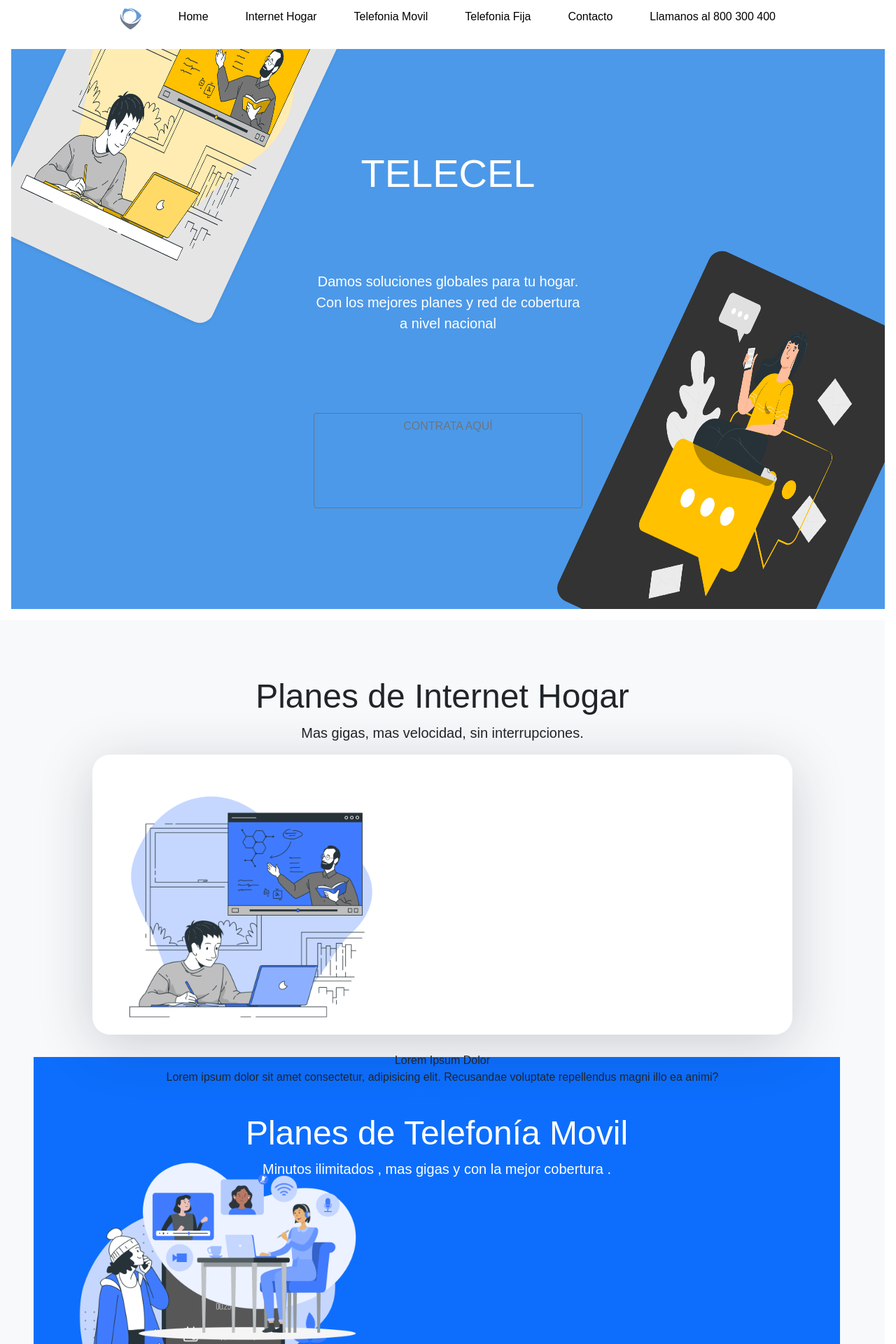
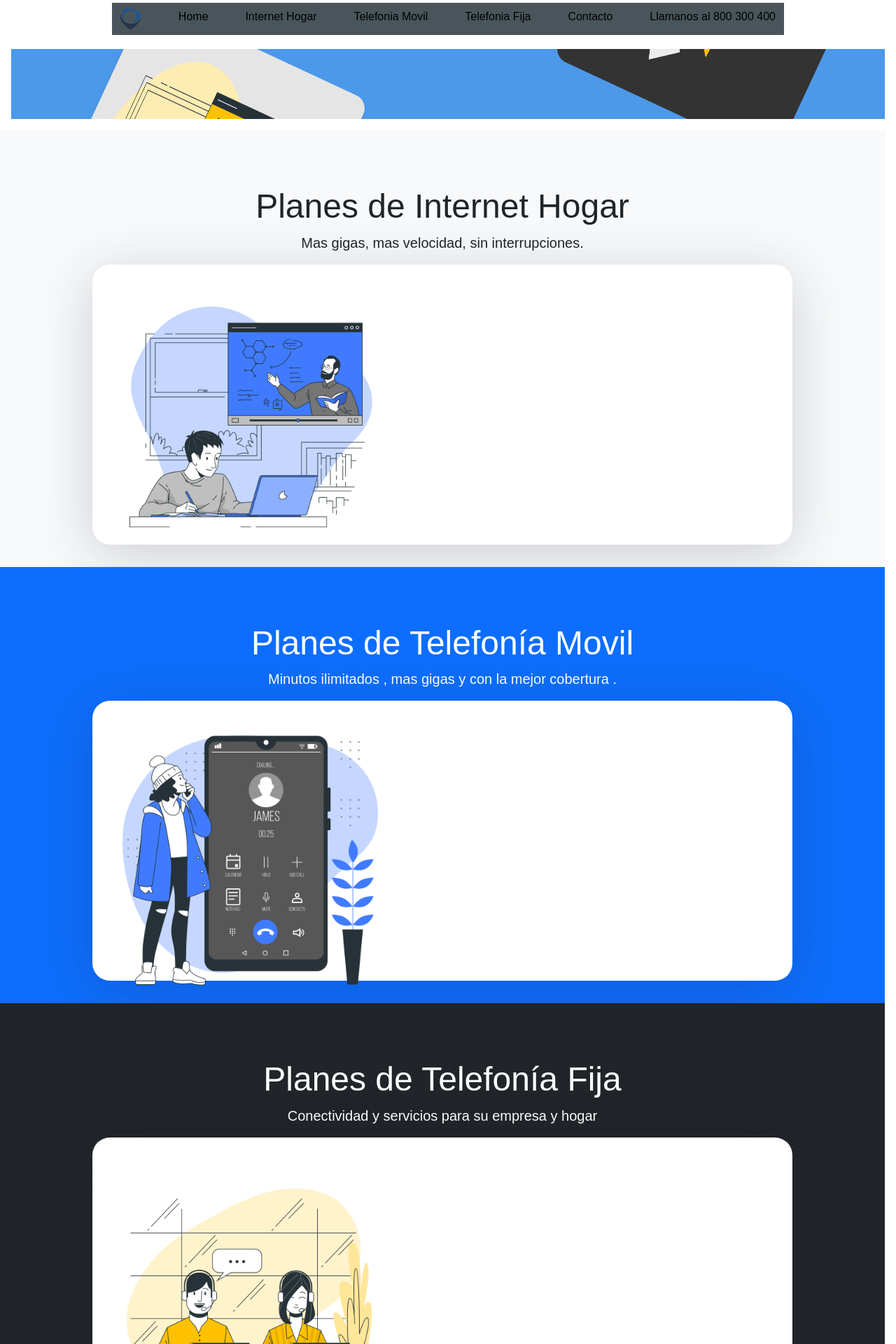
Before and after one commit to vecarope/empresa, a Django app: page / in a window 1280 px wide. Shown: the top 1920 px of the page at 70% size. Run offline with Django 4.2, Linux system fonts and the light colour scheme; some libraries are stand-ins or nearby versions.

Commit message:
cards/index/button

```diff
--- a/app/static/app/style.css
+++ b/app/static/app/style.css
@@ -10,7 +10,7 @@
 .card1{
     background-color:#4C99E9;
     color:#fff;
-    min-height: 100vh;
+    height:100px;
     display: flex;
 }
 
@@ -33,9 +33,8 @@ nav .container{
 
 .container {
     max-width: 960px;
+    background-color:#49555b;
 }
-
-
 
 .site-header {
     background-color:#fff;
@@ -68,6 +67,11 @@ nav .container{
 
 
 }
+
+button {
+  height:10px;
+}
+
 .product-device{
     position: absolute;
     right: 2%;
@@ -102,9 +106,14 @@ nav .container{
   .flex-equal > * {
     flex: 1;
 }
+
+
 @media (min-width: 768px) {
     .flex-md-equal > * {
     flex: 1;
+    }
+    .product-device {
+      display:hidden;
     }
 }
 
@@ -113,6 +122,9 @@ nav .container{
 @media (min-width: 768px) {
     .bd-placeholder-img-lg {
     font-size: 3.5rem;
+    }
+    .product-device {
+      display:hidden;
     }
 }
 
@@ -147,202 +159,8 @@ nav .container{
         height: 350px;
 }
 
-&__item {
-    display: flex;
-    align-items: center;
 
 @media screen and (max-width: 768px) {
     flex-direction: column;
 }
-
-    &.swiper-slide-active {
-    .blog-slider__img {
-        img {
-        opacity: 1;
-        transition-delay: .3s;
-        }
 }
-    .blog-slider__content {
-        > * {
-
-        opacity: 1;
-        transform: none;
-
-    @for $i from 0 to 15 {
-        &:nth-child(#{$i + 1}) {
-          transition-delay: $i * 0.1 + 0.3s;
-        }
-    }
-
-    }
-    }
-    }
-}
-
-&__img {
-     // width: 40%;
-    width: 300px;
-    flex-shrink: 0;
-    height: 300px;
-    background-image: linear-gradient(147deg, #fe8a39 0%, #fd3838 74%);
-    box-shadow: 4px 13px 30px 1px rgba(252, 56, 56, 0.2);
-    border-radius: 20px;
-    transform: translateX(-80px);
-    overflow: hidden;
-
-    &:after {
-    content: '';
-    position: absolute;
-    top: 0;
-    left: 0;
-    width: 100%;
-    height: 100%;
-    background-image: linear-gradient(147deg, #fe8a39 0%, #fd3838 74%);
-    border-radius: 20px;
-    opacity: 0.8;
-}
-
-    img {
-      width: 100%;
-    height: 100%;
-    object-fit: cover;
-      display: block;
-       opacity: 0;
-      border-radius: 20px;
-    transition: all .3s;
-    }
-
-
-    @media screen and (max-width: 992px) {
-      // width: 45%;
-    }
-    @media screen and (max-width: 768px) {
-    transform: translateY(-50%);
-      width: 90%;
-  }
-    @media screen and (max-width: 576px) {
-      width: 95%;
-    }
-     @media screen and (max-height: 500px) and (min-width: 992px) {
-        height: 270px;
-  }
-  }
-
-  &__content {
-    // width: 60%;
-    padding-right: 25px;
-    @media screen and (max-width: 992px) {
-      // width: 55%;
-    }
-    @media screen and (max-width: 768px) {
-          margin-top: -80px;
-    text-align: center;
-    padding: 0 30px;
-    }
-
-    @media screen and (max-width: 576px) {
-      padding: 0
-    }
-    > * {
-      opacity: 0;
-      transform: translateY(25px);
-      transition: all .4s;
-
-
-    }
-
-  }
-
-  &__code {
-    color: #7b7992;
-    margin-bottom: 15px;
-    display: block;
-    font-weight: 500;
-  }
-
-  &__title {
-    font-size: 24px;
-    font-weight: 700;
-    color: #0d0925;
-    margin-bottom: 20px;
-  }
-
-  &__text {
-    color: #4e4a67;
-    margin-bottom: 30px;
-    line-height: 1.5em;
-  }
-
-  &__button {
-        display: inline-flex;
-    background-image: linear-gradient(147deg, #fe8a39 0%, #fd3838 74%);
-    padding: 15px 35px;
-    border-radius: 50px;
-    color: #fff;
-    box-shadow: 0px 14px 80px rgba(252, 56, 56, 0.4);
-    text-decoration: none;
-    font-weight: 500;
-        justify-content: center;
-    text-align: center;
-    letter-spacing: 1px;
-    @media screen and (max-width: 576px) {
-      width: 100%;
-    }
-
-  }
-  .swiper-container-horizontal>.swiper-pagination-bullets, .swiper-pagination-custom, .swiper-pagination-fraction {
-    bottom: 10px;
-    left: 0;
-    width: 100%;
-
-}
-  &__pagination {
-   position: absolute;
-    z-index: 21;
-    right: 20px;
-    width: 11px!important;
-    text-align: center;
-    left: auto!important;
-    top: 50%;
-    bottom: auto!important;
-    transform: translateY(-50%);
-    @media screen and (max-width: 768px) {
-     transform: translateX(-50%);
-          left: 50%!important;
-      top: 205px;
-    width: 100%!important;
-    display: flex;
-    justify-content: center;
-    align-items: center;
-    }
-     &.swiper-pagination-bullets .swiper-pagination-bullet {
-    margin: 8px 0;
-       @media screen and (max-width: 768px) {
-         margin: 0 5px;
-       }
-}
-
-    .swiper-pagination-bullet {
-    width: 11px;
-    height: 11px;
-    display: block;
-    border-radius: 10px;
-    background: #062744;
-    opacity: 0.2;
-    transition: all .3s;
-    &-active {
-    opacity: 1;
-    background: #fd3838;
-    height: 30px;
-    box-shadow: 0px 0px 20px rgba(252, 56, 56, 0.3);
-
-        @media screen and (max-width: 768px) {
-          height: 11px;
-          width: 30px;
-        }
-}
-}
-
-  }
-
-}
--- a/app/templates/app/index.html
+++ b/app/templates/app/index.html
@@ -7,7 +7,7 @@
         <div class="col-md-5 p-lg-5 mx-auto my-5">
         <h1 class="display-4 fw-normal">TELECEL</h1>
         <p class="lead fw-normal">Damos soluciones globales para tu hogar.<br>Con los mejores planes y red de cobertura a nivel nacional</p>
-        <a class="btn btn-outline-secondary" href="/formulario/">CONTRATA AQUÍ</a>
+        <button class="btn btn-outline-secondary" href="/formulario/">CONTRATA AQUÍ</button>
         <img src="{% static 'app/media/ilus13.png'%}" class="product-device"/>
         <img src="{% static 'app/media/ilus4.png'%}" class="product-device product-device-2 shadow-sm d-none d-md-block" />
         </div>
@@ -17,53 +17,33 @@
         <div class="my-3 p-3">
         <h2 class="display-5">Planes de Internet Hogar </h2>
         <p class="lead">Mas gigas, mas velocidad, sin interrupciones.</p>
-
         <div class="blog-slider">
             <div class="blog-slider__wrp swiper-wrapper">
               <div class="blog-slider__item swiper-slide">
                 <div class="blog-slider__img">
                   <img src="{% static 'app/media/ilus5.png'%}" class='img1'/>
                 </div>
-                <div class="blog-slider__content">
-                  <div class="blog-slider__title">Lorem Ipsum Dolor</div>
-                  <div class="blog-slider__text">Lorem ipsum dolor sit amet consectetur, adipisicing elit. Recusandae voluptate repellendus magni illo ea animi? </div>
-                  <a href="#" class="blog-slider__button">READ MORE</a>
-                </div>
               </div>
-              <div class="blog-slider__item swiper-slide">
-                <div class="blog-slider__img">
-                  <img src="{% static 'app/media/ilus6.png'%}" class='img1'>
-                </div>
-                <div class="blog-slider__content">
-                  <div class="blog-slider__title">Lorem Ipsum Dolor2</div>
-                  <div class="blog-slider__text">Lorem ipsum dolor sit amet consectetur, adipisicing elit. Recusandae voluptate repellendus magni illo ea animi?</div>
-                  <a href="#" class="blog-slider__button">READ MORE</a>
-                </div>
-              </div>
-
-              <div class="blog-slider__item swiper-slide">
-                <div class="blog-slider__img">
-                  <img rc="{% static 'app/media/ilus4.png'%}" class='img1'>
-                </div>
-                <div class="blog-slider__content">
-                  <div class="blog-slider__title">Lorem Ipsum Dolor</div>
-                  <div class="blog-slider__text">Lorem ipsum dolor sit amet consectetur, adipisicing elit. Recusandae voluptate repellendus magni illo ea animi?</div>
-                  <a href="#" class="blog-slider__button">READ MORE</a>
-                </div>
-              </div>
-
             </div>
-            <div class="blog-slider__pagination"></div>
           </div>
         </div>
-
-
+      </div>
     <div class="bg-primary me-md-3 pt-3 px-3 pt-md-5 px-md-5 text-center text-white overflow-hidden">
         <div class="my-3 py-3">
         <h2 class="display-5">Planes de Telefonía Movil</h2>
         <p class="lead">Minutos ilimitados , mas gigas y con la mejor cobertura .</p>
-        <img src="{% static 'app/media/ilus14.png'%}" class="img2"/>
+        <div class="blog-slider">
+        <div class="blog-slider__wrp swiper-wrapper">
+          <div class="blog-slider__item swiper-slide">
+            <div class="blog-slider__img">
+              <img src="{% static 'app/media/ilus14.png'%}" class='img1'/>
+            </div>
+            <div class="blog-slider__content">
+            </div>
+          </div>
         </div>
+      </div>
+    </div>
     </div>
     </div>
     </div>
@@ -71,7 +51,15 @@
         <div class="my-3 py-3">
         <h2 class="display-5">Planes de Telefonía Fija</h2>
         <p class="lead">Conectividad y servicios para su empresa y hogar </p>
-        <img src="{% static 'app/media/ilus15.png'%}" class="img3"/>
+
+        <div class="blog-slider">
+          <div class="blog-slider__wrp swiper-wrapper">
+            <div class="blog-slider__item swiper-slide">
+              <div class="blog-slider__img">
+                <img src="{% static 'app/media/ilus15.png'%}" class='img1'/>
+              </div>
+            </div>
+          </div>
         </div>
     </div>
 </main>
```
